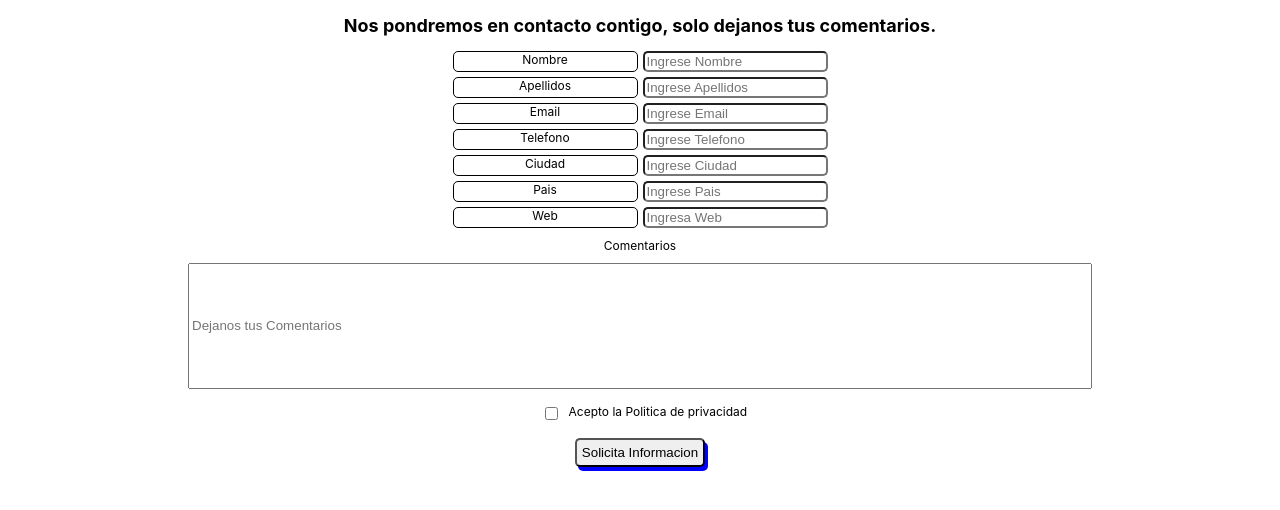
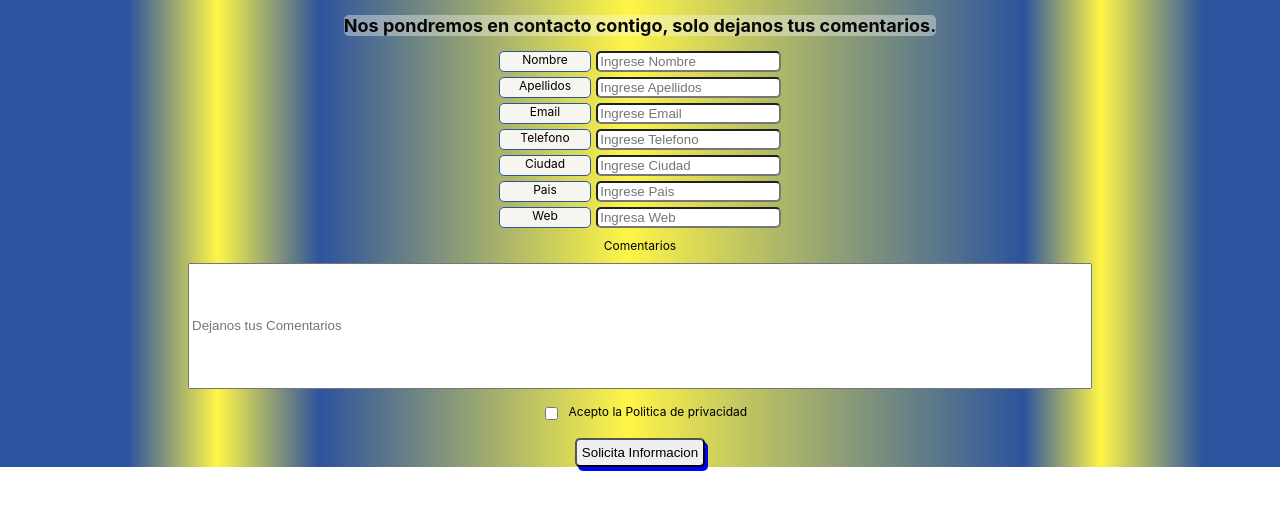
Before and after one commit to jhovannyvivas/proyecto-semana10, a React (Create React App) app: page / in a window 1280 px wide. Shown: the top 510 px of the page. Built offline with nearby package versions, Linux system fonts and the light colour scheme.

Commit message:
arreglos de estilo

```diff
--- a/src/views/Contactanos/Contactanos.scss
+++ b/src/views/Contactanos/Contactanos.scss
@@ -3,17 +3,25 @@
     flex-direction: column;
     align-items: center;
     font-size: 12px;
+    background: linear-gradient(to right, #2c539e 10%, #fff547 17%, #2c539e 25%, #fff547 49%, #2c539e 80%, #fff547 86%, #2c539e 94%);
+}
+
+.container-contactanos h2 {
+    color: rgb(8, 8, 8);
+    background: rgba(246, 245, 239, 0.404);
+    border-radius: 5px;
 }
 
 .form-contacto {
     display: grid;
-    grid-template-columns: 1fr 1fr;
+    grid-template-columns: 1fr 2fr;
     gap: 5px;
 }
 
 .form-contacto label {
-    border: 1px solid black;
+    border: 1px solid #2c539e;
     border-radius: 5px;
+    background: rgb(246, 245, 239);
 }
 
 .form-contacto input {
```
